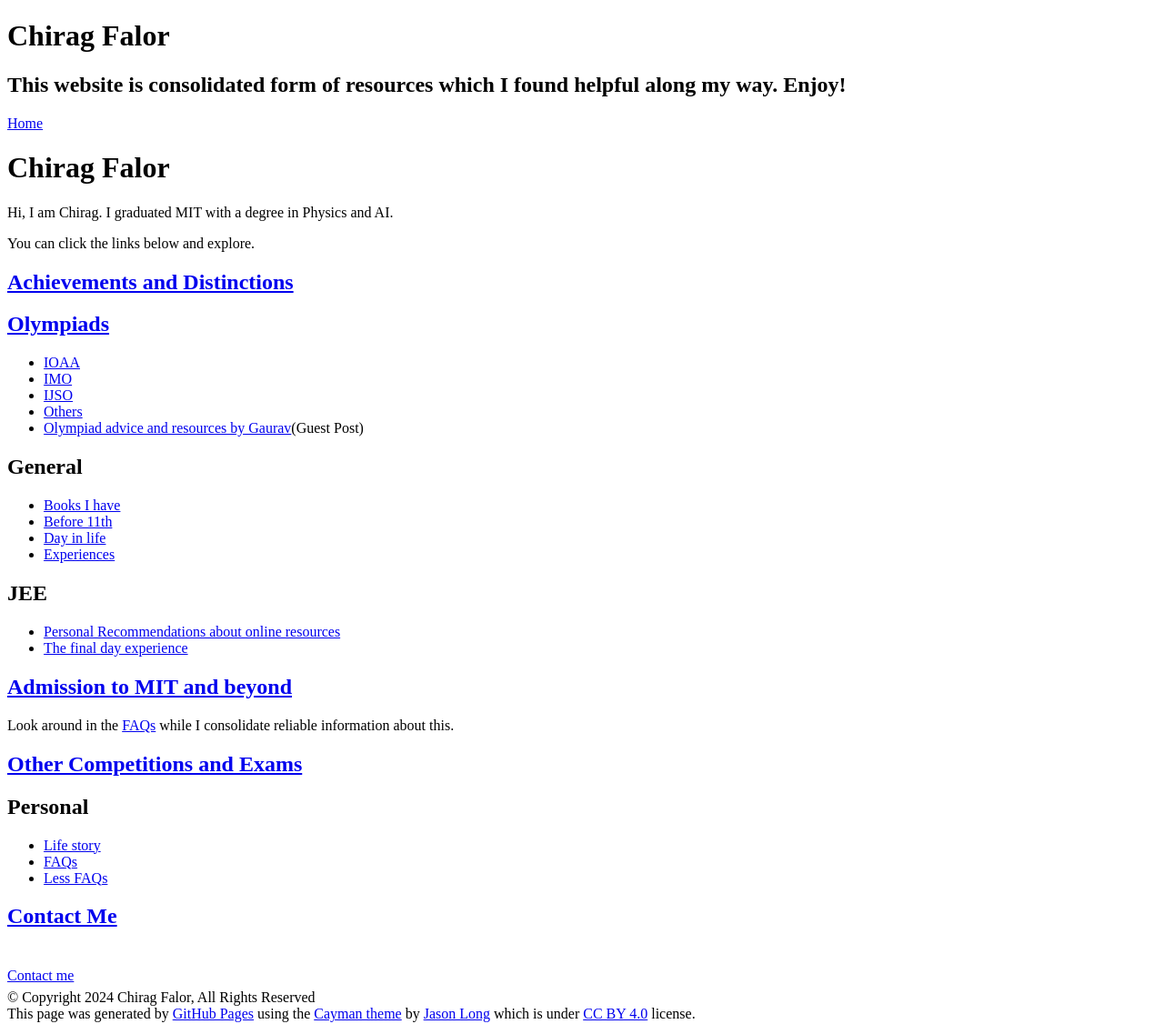
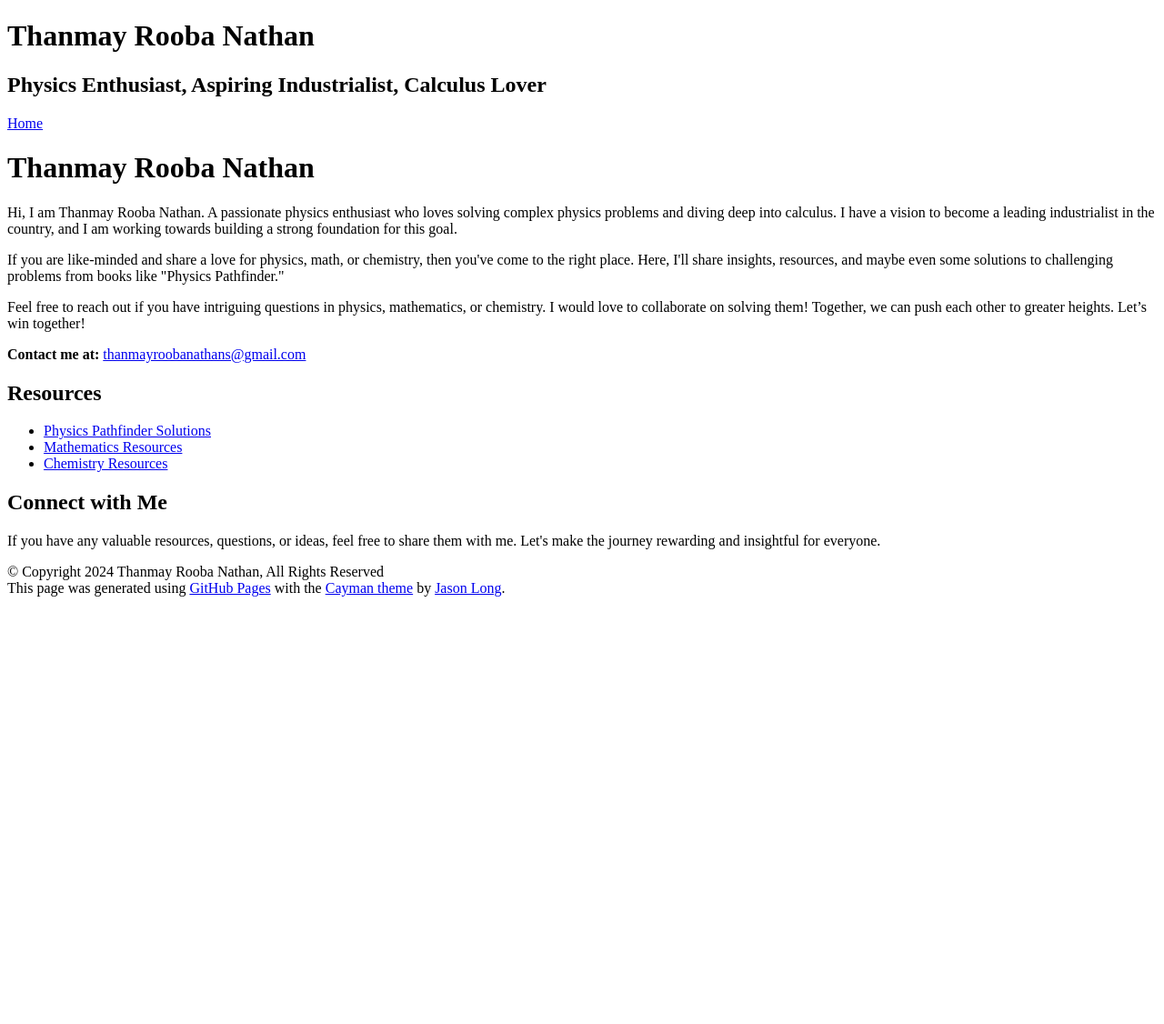
Before and after one commit to Thanmay-Rooba-Nathan/Jee, a plain HTML site: page index.html in a window 1280 px wide. Shown: the whole page at 91% size. After the commit the page ends 800 px from the top, so only its background shows below. Drawn offline with Linux system fonts and the light colour scheme.

Commit message:
Update index.html

```diff
--- a/index.html
+++ b/index.html
@@ -1,115 +1,62 @@
 <!DOCTYPE html>
 <html lang="en-US">
   <head>
-
-
-      <script async src="https://www.googletagmanager.com/gtag/js?id=G-ZS91NH5EL6"></script>
+    <script async src="https://www.googletagmanager.com/gtag/js?id=G-XXXXXXXXXX"></script>
     <script>
       window.dataLayer = window.dataLayer || [];
       function gtag(){dataLayer.push(arguments);}
       gtag('js', new Date());
-        gtag('config', 'G-ZS91NH5EL6');
+      gtag('config', 'G-XXXXXXXXXX');
     </script>
 
     <meta charset="UTF-8">
-
-<!-- Begin Jekyll SEO tag v2.6.1 -->
-<title>Chirag Falor | This website is consolidated form of resources which I found helpful along my way. Enjoy!</title>
-<meta name="generator" content="Jekyll v3.9.0" />
-<meta property="og:title" content="Chirag Falor" />
-<meta name="author" content="Chirag Falor" />
-<meta property="og:locale" content="en_US" />
-<meta name="description" content="This website is consolidated form of resources which I found helpful along my way. Enjoy!" />
-<meta property="og:description" content="This website is consolidated form of resources which I found helpful along my way. Enjoy!" />
-<link rel="canonical" href="http://localhost:4000/" />
-<meta property="og:url" content="http://localhost:4000/" />
-<meta property="og:site_name" content="Chirag Falor" />
-<script type="application/ld+json">
-{"description":"This website is consolidated form of resources which I found helpful along my way. Enjoy!","name":"Chirag Falor","url":"http://localhost:4000/","author":{"@type":"Person","name":"Chirag Falor"},"headline":"Chirag Falor","@type":"WebSite","@context":"https://schema.org"}</script>
-<!-- End Jekyll SEO tag -->
-
+    <title>Thanmay Rooba Nathan | Physics Enthusiast, Aspiring Industrialist</title>
+    <meta name="description" content="This website is a consolidated form of resources for like-minded physics and math enthusiasts. Let's win together!" />
     <meta name="viewport" content="width=device-width, initial-scale=1">
     <meta name="theme-color" content="#157878">
     <meta name="apple-mobile-web-app-status-bar-style" content="black-translucent">
-    <link rel="stylesheet" href="/assets/css/style.css?v=be7de9b6b59db3af430f969dbce0826d4a01344b">
+    <link rel="stylesheet" href="/assets/css/style.css">
   </head>
   <body>
-    <!--<a id="skip-to-content" href="#content">Skip to the content.</a>-->
-
     <header class="page-header" role="banner">
-      <h1 class="project-name">Chirag Falor</h1>
-      <h2 class="project-tagline">This website is consolidated form of resources which I found helpful along my way. Enjoy!</h2>
+      <h1 class="project-name">Thanmay Rooba Nathan</h1>
+      <h2 class="project-tagline">Physics Enthusiast, Aspiring Industrialist, Calculus Lover</h2>
       <a href="/" class="btn">Home</a>
-
     </header>
 
     <main id="content" class="main-content" role="main">
-      <h1 id="chirag-falor">Chirag Falor</h1>
+      <h1>Thanmay Rooba Nathan</h1>
 
       <p>
-Hi, I am Chirag. I graduated MIT with a degree in Physics and AI.
+        Hi, I am Thanmay Rooba Nathan. A passionate physics enthusiast who loves solving complex physics problems and diving deep into calculus. I have a vision to become a leading industrialist in the country, and I am working towards building a strong foundation for this goal.
       </p>
 
-<!-- <p>Hey, I am a senior at Massachusetts Institute of Technology, planning to major in Physics and AI along with a minor in Mathematics. However, I am still unsure about my specific interests in physics. I am currently residing in Pune, but spent 2 years of high school in Delhi. In my spare time, I usually play chess and on spare nights I go out of star gazing. However, in middle school years, one could easily find me doing weird experiments in a chemistry lab or my own mini-lab at home.</p>
+      <p>If you are like-minded and share a love for physics, math, or chemistry, then you've come to the right place. Here, I'll share insights, resources, and maybe even some solutions to challenging problems from books like "Physics Pathfinder."</p>
 
-<p>If you are here, there is a high probability that you know me as, and only as, Bal Puraskar Awardee, JEE Advanced Rank 1, or  IOAA Gold Medalist.</p>
+      <p>Feel free to reach out if you have intriguing questions in physics, mathematics, or chemistry. I would love to collaborate on solving them! Together, we can push each other to greater heights. Let’s win together!</p>
 
-<p>P.S. - I know you have been waiting for so long for this website. There have been some unexpected delays, in consolidating the ‘content’ and actually making the website. This is not the actual one but the content will be similar, except organized in a much better format with better aesthetics.</p> -->
+      <p><strong>Contact me at:</strong> <a href="mailto:thanmayroobanathans@gmail.com">thanmayroobanathans@gmail.com</a></p>
 
-<p>You can click the links below and explore.</p>
-
-<!-- <h2 id="timeline"><a href="https://chiragfalor.in/Timeline/">Highschool Timeline</a></h2> -->
-<h2 id="achievements"><a href="https://chiragfalor.in/achievements.html">Achievements and Distinctions</a></h2>
-<h2 id="olympiads"><a href="/Olympiads/">Olympiads</a></h2>
+      <h2 id="resources">Resources</h2>
       <ul>
-  <li><a href="/Olympiads/IOAA.html">IOAA</a></li>
-  <li><a href="/Olympiads/IMO.html">IMO</a></li>
-  <li><a href="/Olympiads/Others.html">IJSO</a></li>
-  <li><a href="/Olympiads/Others.html">Others</a></li>
-  <li><a href="/Olympiads/PhysicsResourcesbyGaurav.html">Olympiad advice and resources by Gaurav</a>(Guest Post)</li>
+        <li><a href="/pathfinder-solutions.html">Physics Pathfinder Solutions</a></li>
+        <li><a href="/math-resources.html">Mathematics Resources</a></li>
+        <li><a href="/chemistry-resources.html">Chemistry Resources</a></li>
       </ul>
 
-<h2 id="general">General</h2>
-<ul>
-  <li><a href="/Bookshelf.html">Books I have</a></li>
-  <li><a href="/before11th.html">Before 11th</a></li>
-  <li><a href="/JEE/DayInLife.html">Day in life</a></li>
-  <li><a href="/experiences.html">Experiences</a></li>
-</ul>
-
-<h2 id="jee">JEE</h2>
-<ul>
-  <li><a href="/JEE/JEEresources.html">Personal Recommendations about online resources</a></li>
-  <li><a href="/JEE/FinalDay.html">The final day experience</a></li>
-</ul>
-
-<h2 id="admission-to-mit-and-beyond"><a href="/MIT/">Admission to MIT and beyond</a></h2>
-<p>Look around in the <a href="/personal/FAQ.html">FAQs</a> while I consolidate reliable information about this.</p>
-
-<h2 id="other-competitions-and-exams"><a href="/otherexams.html">Other Competitions and Exams</a></h2>
-<h2 id="personal">Personal</h2>
-<ul>
-  <li><a href="/personal/lifestory.html">Life story</a></li>
-  <li><a href="/personal/FAQ.html">FAQs</a></li>
-  <li><a href="/personal/lessFAQ.html">Less FAQs</a></li>
-</ul>
-
-<!-- <h2 id="potw"><a href="/PoTW.html">PoTW</a></h2>
-<h2 id="appreciation"><a href="/appreciation.html">Appreciation</a></h2> -->
-
-<h2 id="contact-me"><a href="/new-contact.html">Contact Me</a></h2>
-
-
+      <h2 id="contact">Connect with Me</h2>
+      <p>If you have any valuable resources, questions, or ideas, feel free to share them with me. Let's make the journey rewarding and insightful for everyone.</p>
+    </main>
 
     <footer class="site-footer">
-        <span style="font-size: 40px"></span><a href="https://forms.gle/MdXcGXm4MeeH9upP7">Contact me</a></span>
       <div class="footer-copyright">
         <div class="container">
-				  © Copyright 2024 Chirag Falor, All Rights Reserved
+          © Copyright 2024 Thanmay Rooba Nathan, All Rights Reserved
         </div>
       </div>
-	     <span class="site-footer-credits">This page was generated by <a href="https://pages.github.com">GitHub Pages</a> using the <a href="https://github.com/jasonlong/cayman-theme">Cayman theme</a> by <a href="https://twitter.com/jasonlong">Jason Long</a> which is under <a href="https://creativecommons.org/licenses/by/4.0/">CC BY 4.0</a> license.</span>
+      <span class="site-footer-credits">
+        This page was generated using <a href="https://pages.github.com">GitHub Pages</a> with the <a href="https://github.com/jasonlong/cayman-theme">Cayman theme</a> by <a href="https://twitter.com/jasonlong">Jason Long</a>.
+      </span>
     </footer>
-    </main>
   </body>
 </html>
```
Lines whose indentation alone changed are shown as unchanged.
